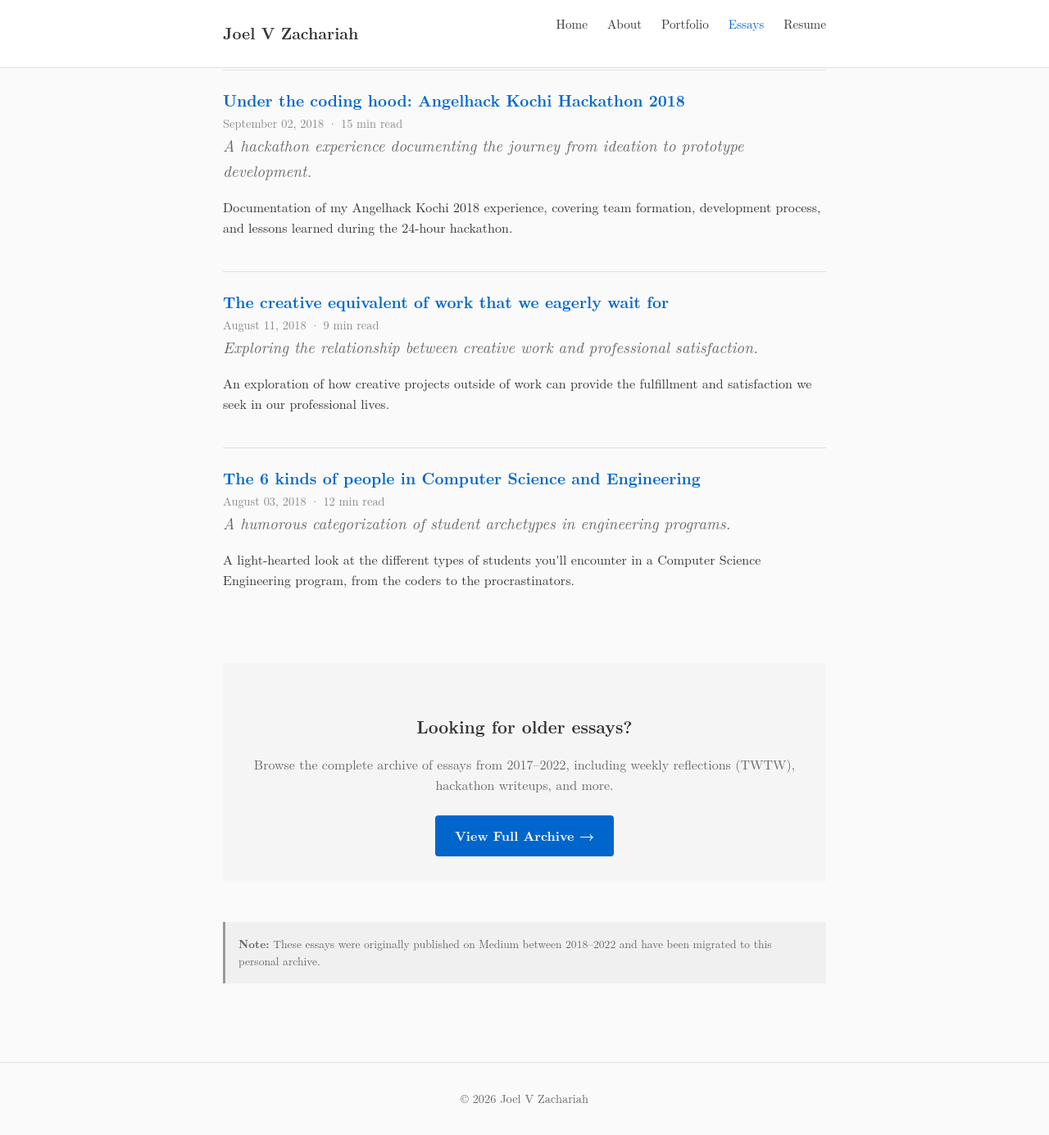
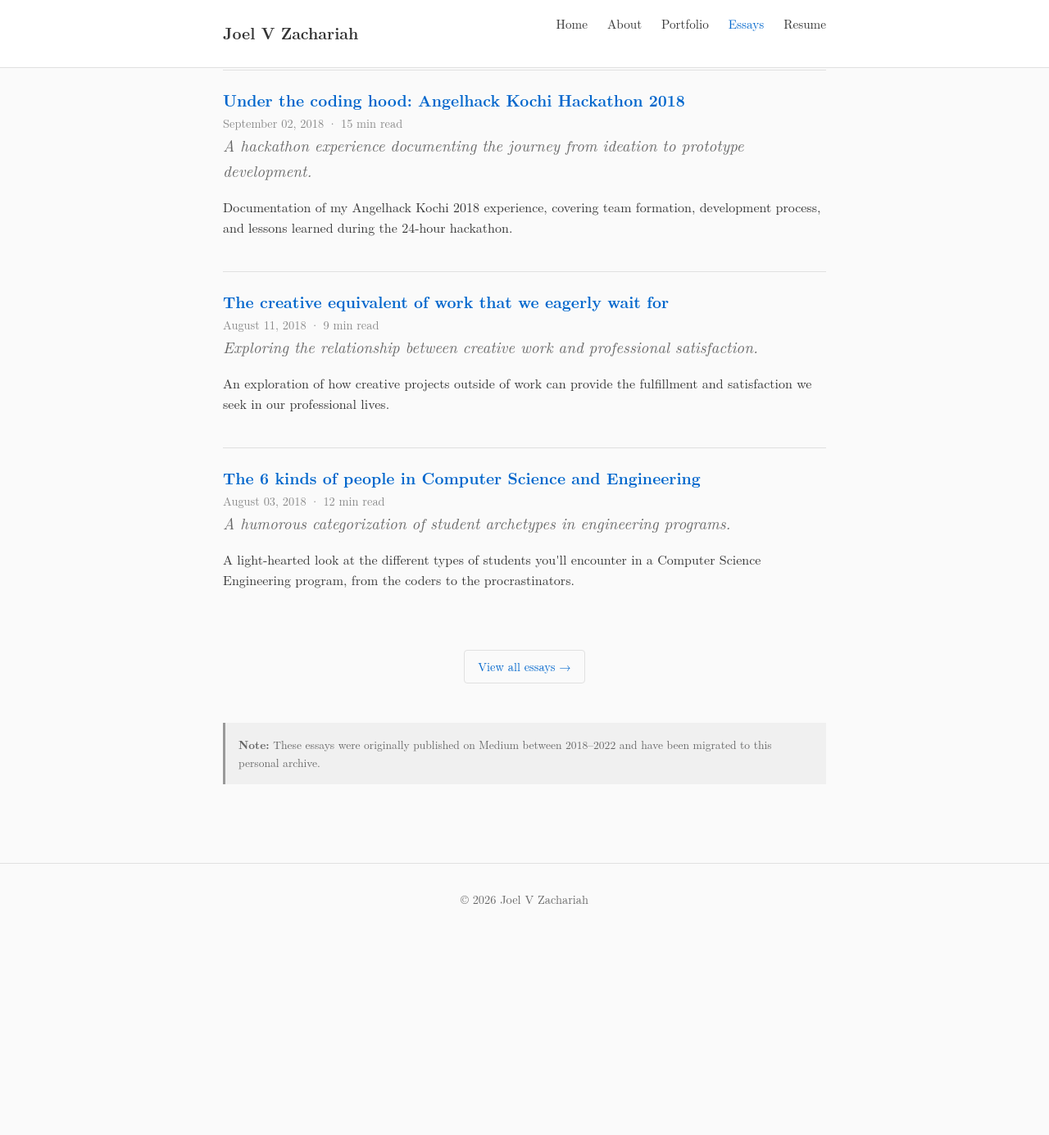
Before and after one commit to joelvzach/joelvzach.github.io, a Jekyll site: the page essays.html, which Jekyll copies as it is, in a window 1280 px wide and 1400 px high, scrolled down 723 px. Shown: the top 1385 px of the window at 82% size. Built offline with Jekyll 4.4.1, drawn with Linux system fonts in a browser that asks for light colours; after the commit the page ends 1880 px from its top, so only the background shows below that.

Commit message:
Make archive button more subtle

```diff
--- a/assets/css/style.css
+++ b/assets/css/style.css
@@ -383,40 +383,27 @@ section {
   margin-bottom: 2rem;
 }
 
-/* Essay archive CTA */
+/* Essay archive CTA - subtle link */
 .essay-archive-cta {
-  margin-top: 3rem;
-  padding: 2rem;
-  background: #f5f5f5;
-  border-radius: 4px;
+  margin-top: 2rem;
   text-align: center;
-}
-
-.essay-archive-cta h2 {
-  font-size: 1.3rem;
-  margin-bottom: 0.75rem;
-  border: none;
-}
-
-.essay-archive-cta p {
-  color: #666;
-  margin-bottom: 1.5rem;
 }
 
 .essay-archive-cta .button {
   display: inline-block;
-  padding: 0.75rem 1.5rem;
-  background: var(--color-link);
-  color: white;
+  padding: 0.5rem 1rem;
+  font-size: 0.9rem;
+  color: var(--color-link);
+  text-decoration: none;
+  border: 1px solid var(--color-border);
   border-radius: 4px;
-  text-decoration: none;
-  font-weight: bold;
-  transition: background 0.2s;
+  transition: all 0.2s;
 }
 
 .essay-archive-cta .button:hover {
-  background: var(--color-link-hover);
+  border-color: var(--color-link);
   text-decoration: none;
+  background: #f5f5f5;
 }
 
 /* Essay archive navigation */
--- a/essays.html
+++ b/essays.html
@@ -93,9 +93,7 @@
     </div>
 
     <div class="essay-archive-cta">
-      <h2>Looking for older essays?</h2>
-      <p>Browse the complete archive of essays from 2017–2022, including weekly reflections (TWTW), hackathon writeups, and more.</p>
-      <a href="essays/archive.html" class="button">View Full Archive →</a>
+      <a href="essays/archive.html" class="button">View all essays →</a>
     </div>
 
     <div class="ai-note">
```
